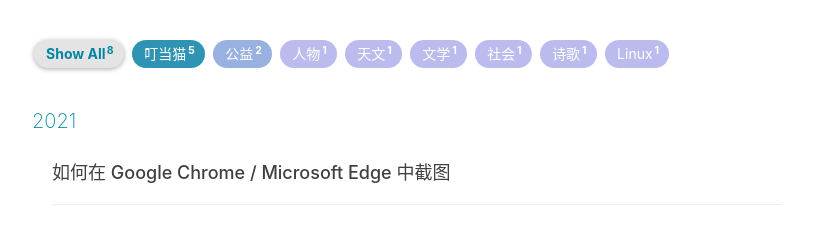
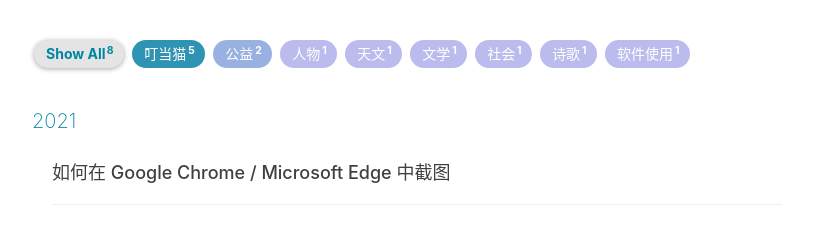
Before and after one commit to kellyxu-com/blog, a Jekyll site: the page built from archive.html, in a window 1280 px wide. Shown: the part 418-648 px from the top of the page, without its empty margins (233-1046 px from the left). Built offline with Jekyll 4.4.1, drawn with Linux system fonts in a browser that asks for light colours; nearby versions of some CDN libraries; comment, search, counter and statistics services are not loaded.

Commit message:
upload img.

```diff
--- a/_posts/2021-07-19-how-to-capture-page-in-chrome.markdown
+++ b/_posts/2021-07-19-how-to-capture-page-in-chrome.markdown
@@ -1,33 +1,32 @@
 ---
 layout: post
 title: 如何在 Google Chrome / Microsoft Edge 中截图
-author: ray
-tags: [Linux]
+author: kelly
+tags: [软件使用]
 date: 2021-07-19 02:33:33 +0800
 published: true
 excerpt_separator: <!--more-->
 ---
 
 <!--more-->
-[toc]
 
 按 `F12`（macOS 是 `option + command + i`）调出开发者工具，接着按 `Ctrl + Shift + P`（macOS 是 `command + Shift + P`）。紧接着输入指令 `capture`（Edge 是输入 `截图`），它会提示有四个选项，如下图所示：
-![](rayspace/assets/img/2021-07-19_9-17-22.png)
+![](/img/2021-07-19_9-17-22.png)
 
 # 1. Capture screenshot
 截取屏幕可见区域的网页
-![](rayspace/assets/img/kellyxu.com_screen.png)
+![](/img/kellyxu.com_screen.png)
 
 # 2. Capture node screenshot
 - 在开发者工具中选中 DOM 一个节点，然后截图：
-![](rayspace/assets/img/kellyxu.com_node.png)
+![](/img/kellyxu.com_node.png)
 
 - 如果选择根部一点的节点，然后截图，相当于截取整个网页：
-![](rayspace/assets/img/kellyxu.com_node2.png)
+![](/img/kellyxu.com_node2.png)
 
 # 3. Capture full size screenshot
 截取整个网页，含没有显示在屏幕窗口的部分
-![](rayspace/assets/img/kellyxu.com_full_screen.png)
+![](/img/kellyxu.com_full_screen.png)
 
 # 环境
 - Google Chrome 版本 91.0.4472.164（正式版本）（64 位）
```
Also changed, not shown: img/2021-07-19_9-17-22.png (added), img/kellyxu.com_full_screen.png (added), img/kellyxu.com_node.png (added), img/kellyxu.com_node2.png (added), img/kellyxu.com_screen.png (added).
